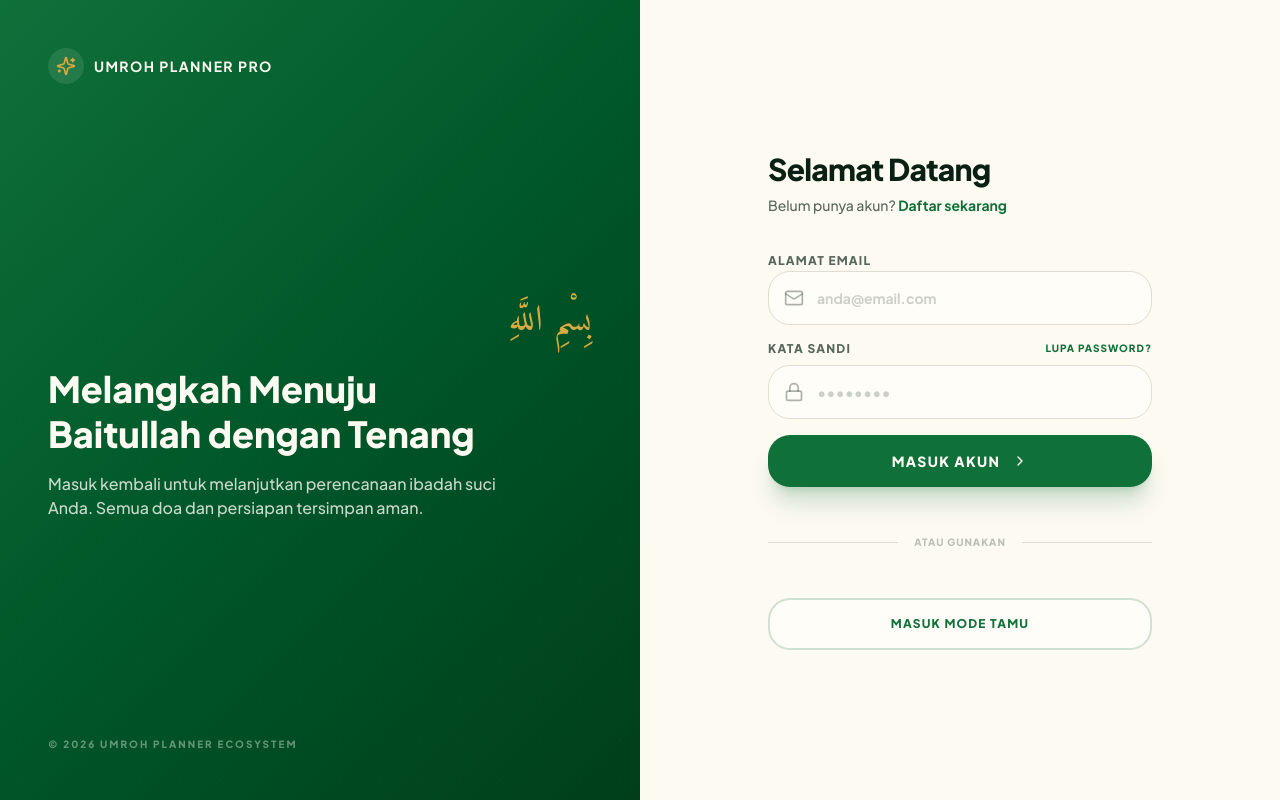
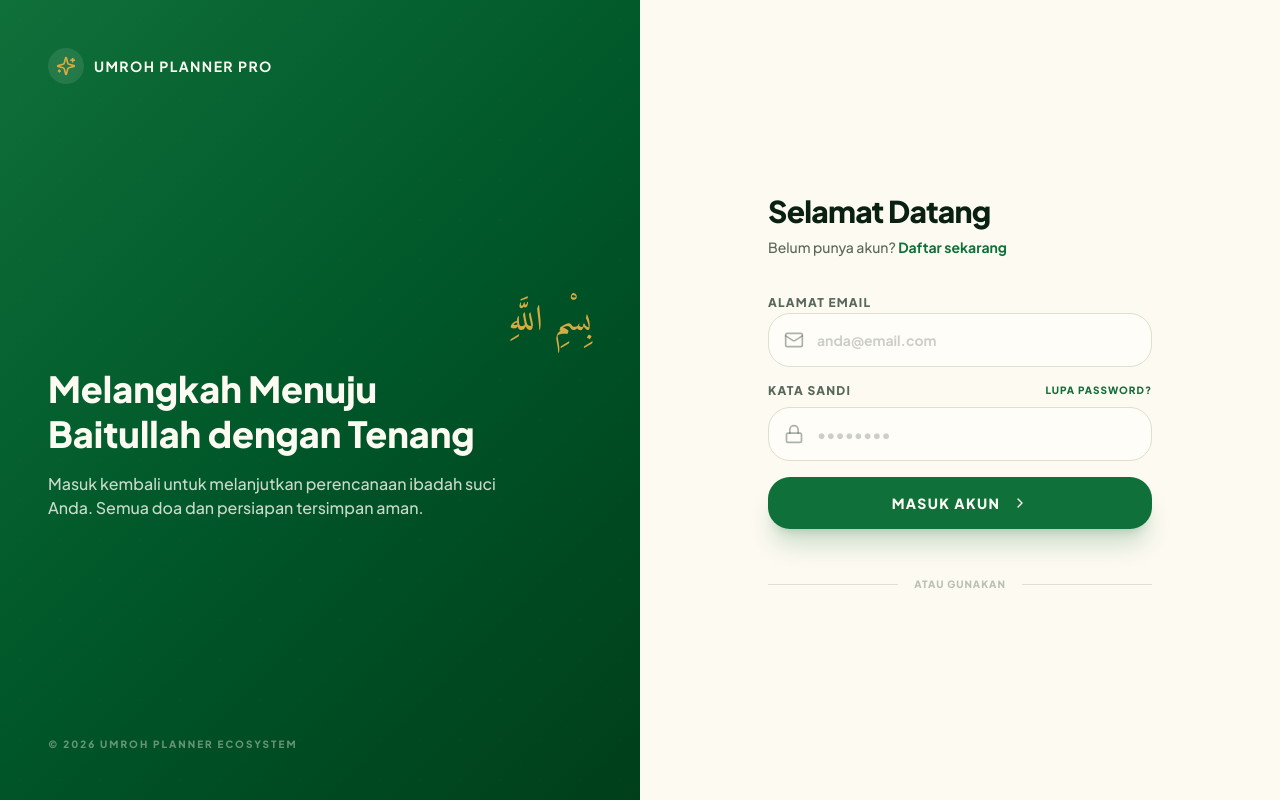
Before and after one commit to htriarto-sketch/perencanaan--umroh, a React (Vite) app: page /login in a window 1280 px wide. Built offline with nearby package versions, Linux system fonts and the light colour scheme; no server answers; a web font is replaced by a local one.

Commit message:
chore: restrict guest mode to demo environment

```diff
--- a/src/routes/login.tsx
+++ b/src/routes/login.tsx
@@ -145,6 +145,7 @@ function LoginPage() {
             </div>
           </div>
 
+          {import.meta.env.VITE_ENABLE_GUEST_MODE === "true" && (
             <button
               type="button"
               onClick={() => {
@@ -160,6 +161,7 @@ function LoginPage() {
             >
               Masuk Mode Tamu
             </button>
+          )}
         </div>
       </div>
     </div>
```
Lines whose indentation alone changed are shown as unchanged.
